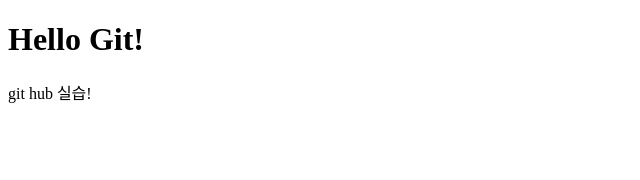
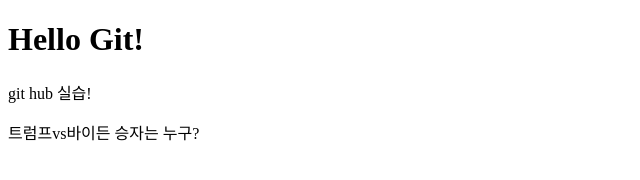
Before and after one commit to 2024-AISCHOOL-WEB1B/BN_mingoo, a plain HTML site: page index.html in a window 1280 px wide. Shown: the whole page, without its empty margins (0-640 px from the left). Drawn offline with Linux system fonts and the light colour scheme.

Commit message:
index.html 코드추가

```diff
--- a/index.html
+++ b/index.html
@@ -8,5 +8,6 @@
 <body>
     <h1>Hello Git!</h1>
     <p>git hub 실습!</p>
+    <p>트럼프vs바이든 승자는 누구?</p>
 </body>
 </html>
```
